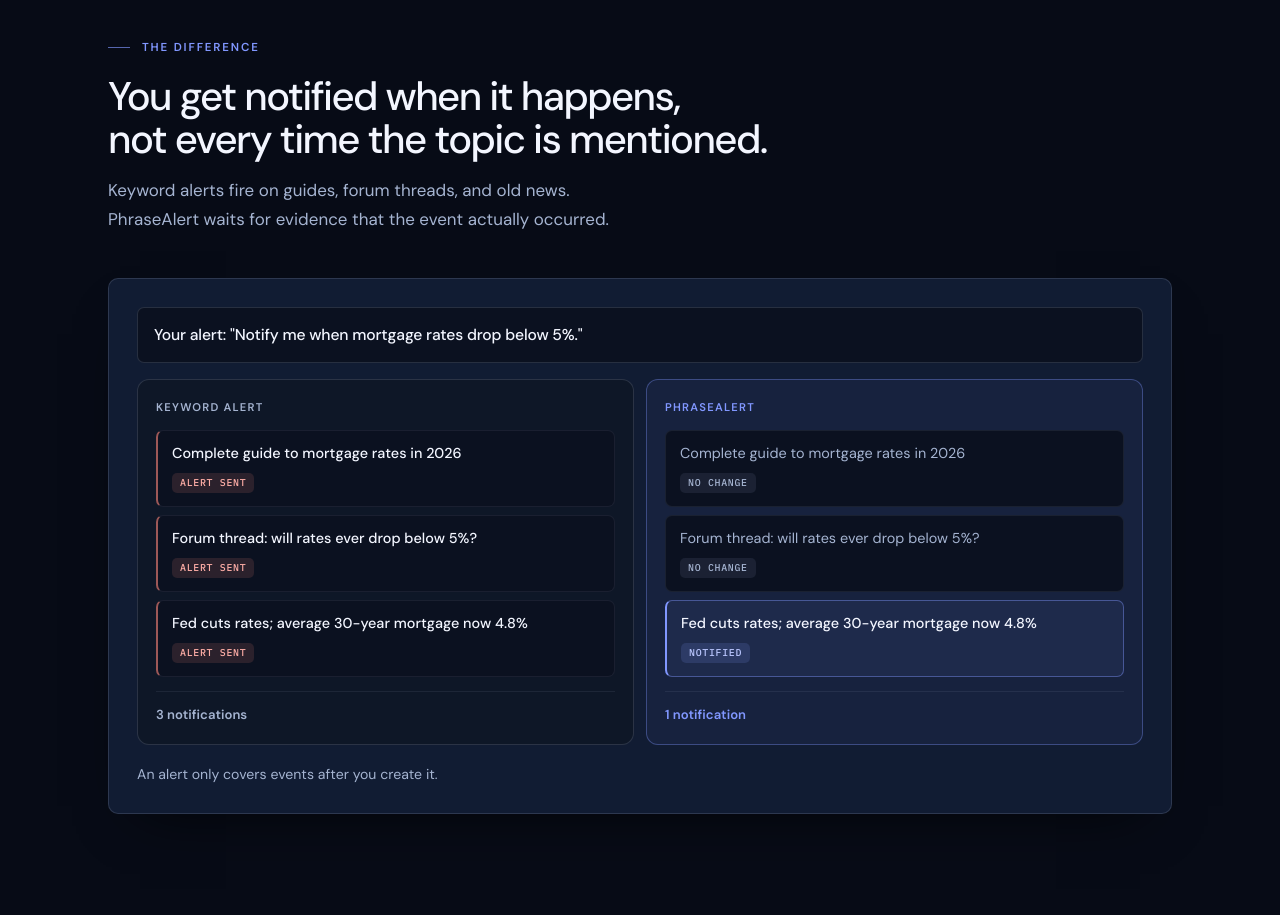
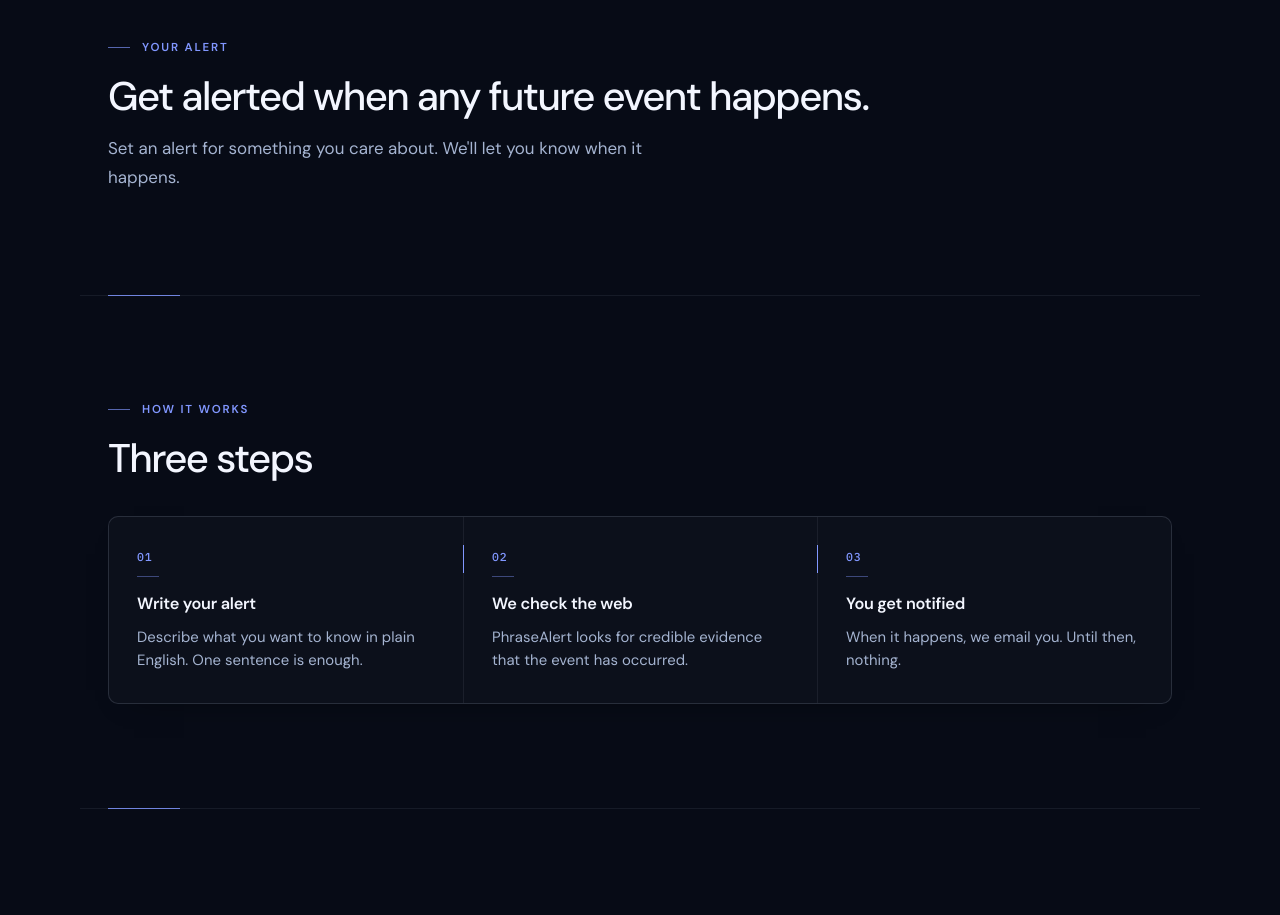
Before and after one commit to JamesANZ/PhraseAlert, a Next.js app: page / in a window 1280 px wide. Shown: the part 1880-2795 px from the top of the page. Built offline with nearby package versions, Linux system fonts and the light colour scheme; no server answers; the database is empty.

Commit message:
clean up confusing text

```diff
--- a/app/page.tsx
+++ b/app/page.tsx
@@ -56,8 +56,6 @@
     ],
   },
 ];
-
-const COMPARE_ALERT = "Notify me when mortgage rates drop below 5%.";
 
 export default function HomePage() {
   return (
@@ -119,76 +117,12 @@
         </section>
 
         <section className="section" id="difference">
-          <p className="eyebrow">The difference</p>
-          <h2>
-            You get notified when it happens,
-            <br />
-            not every time the topic is mentioned.
-          </h2>
+          <p className="eyebrow">Your alert</p>
+          <h2>Get alerted when any future event happens.</h2>
           <p className="section-sub">
-            Keyword alerts fire on guides, forum threads, and old news.
-            PhraseAlert waits for evidence that the event actually occurred.
+            Set an alert for something you care about. We&apos;ll let you know
+            when it happens.
           </p>
-          <div className="compare reveal">
-            <p className="compare-watch">
-              Your alert: &quot;{COMPARE_ALERT}&quot;
-            </p>
-            <div className="compare-cols">
-              <div className="compare-col compare-col-keyword">
-                <h3 className="compare-title">Keyword alert</h3>
-                <ul className="feed">
-                  <li className="feed-item fired-noise">
-                    <span className="feed-headline">
-                      Complete guide to mortgage rates in 2026
-                    </span>
-                    <span className="feed-verdict">Alert sent</span>
-                  </li>
-                  <li className="feed-item fired-noise">
-                    <span className="feed-headline">
-                      Forum thread: will rates ever drop below 5%?
-                    </span>
-                    <span className="feed-verdict">Alert sent</span>
-                  </li>
-                  <li className="feed-item fired-noise">
-                    <span className="feed-headline">
-                      Fed cuts rates; average 30-year mortgage now 4.8%
-                    </span>
-                    <span className="feed-verdict">Alert sent</span>
-                  </li>
-                </ul>
-                <p className="compare-tally">3 notifications</p>
-              </div>
-              <div className="compare-col compare-col-watch">
-                <h3 className="compare-title">PhraseAlert</h3>
-                <ul className="feed">
-                  <li className="feed-item skipped">
-                    <span className="feed-headline">
-                      Complete guide to mortgage rates in 2026
-                    </span>
-                    <span className="feed-verdict">No change</span>
-                  </li>
-                  <li className="feed-item skipped">
-                    <span className="feed-headline">
-                      Forum thread: will rates ever drop below 5%?
-                    </span>
-                    <span className="feed-verdict">No change</span>
-                  </li>
-                  <li className="feed-item fired-signal">
-                    <span className="feed-headline">
-                      Fed cuts rates; average 30-year mortgage now 4.8%
-                    </span>
-                    <span className="feed-verdict">Notified</span>
-                  </li>
-                </ul>
-                <p className="compare-tally compare-tally-signal">
-                  1 notification
-                </p>
-              </div>
-            </div>
-            <p className="compare-footnote">
-              An alert only covers events after you create it.
-            </p>
-          </div>
         </section>
 
         <section className="section" id="how">
```
Also changed, not shown: 1 other file (tests, documents, lock files or other folders).
